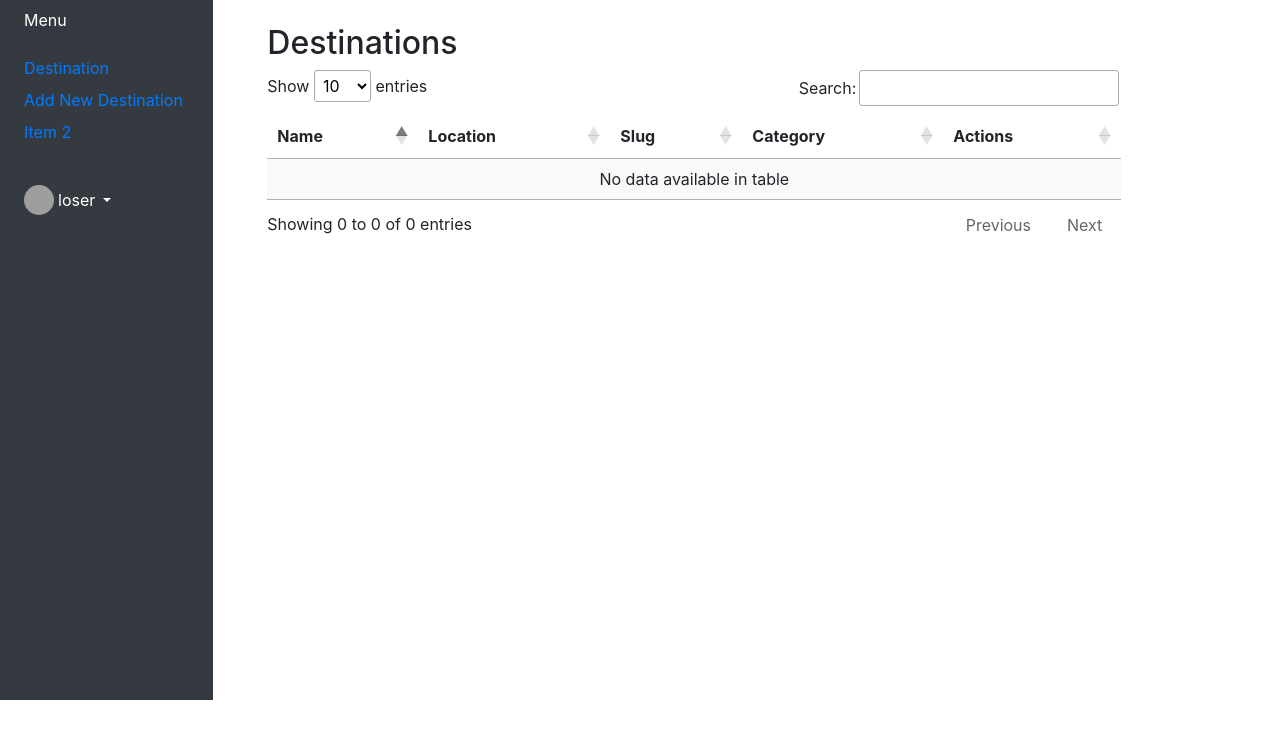
After one commit to shubham16079/flask_app_travel, a Flask app: page /admin/destinations in a window 1280 px wide. The commit adds this page. Shown: the top 739 px of the page. Run offline with Flask 3, Linux system fonts and the light colour scheme; data that the repository does not hold is empty; parts of the project's set-up code (start-up, migrations or seed data) failed here and were passed over; some libraries are stand-ins or nearby versions; grey boxes are pictures that could not be loaded.

Commit message:
admin panel

```diff
--- a/app/routes.py
+++ b/app/routes.py
@@ -1,8 +1,11 @@
-from flask import render_template, redirect, url_for,g,request,jsonify,session,flash,Blueprint
+from flask import render_template, redirect, url_for, g, request, jsonify, session, flash, Blueprint
 from app import app
 from app import models
 from werkzeug.utils import secure_filename
 import os
+from .forms import NewDestinationForm
+
+
 @app.context_processor
 def inject_data():
     experiences = [
@@ -30,9 +33,11 @@ def inject_data():
 
     return dict(experiences=experiences, destinations=destinations)
 
+
 @app.errorhandler(404)
 def page_not_found(e):
     return render_template('404.html'), 404
+
 
 @app.route('/')
 @app.route('/home')
@@ -48,11 +53,14 @@ def set_locale(lang):
     g.lang = lang
     return redirect(url_for('home'))
 
+
 @app.route('/experience/<slug>')
 def experience_by_slug(slug):
     other_experiences = models.Experience.get_other_experiences(slug)
     experiences_test = models.Experience.get_by_slug(slug)
-    return render_template('experience.html',slug=slug, experiences_test=experiences_test,other_experiences=other_experiences)
+    return render_template('experience.html', slug=slug, experiences_test=experiences_test,
+                           other_experiences=other_experiences)
+
 
 @app.route('/experiences')
 def all_experiences():
@@ -61,14 +69,18 @@ def all_experiences():
     experiences_pagination = models.Experience.query.paginate(page=page, per_page=per_page, error_out=False)
     return render_template('experience.html', experiences_pagination=experiences_pagination)
 
+
 @app.route('/destinations/<slug>')
 def destination_by_slug(slug):
-     destinations_test = models.Destination.get_destination_by_slug(slug)
-     other_destinations = models.Destination.get_other_destinations(slug)
-     destination_id = destinations_test[0].id if destinations_test else None
-     experince_data = models.Experience.get_experience_by_destination_id(destination_id)
-     unique_categories = models.Experience.get_all_categories_by_destination(destination_id)
-     return render_template('destination.html',slug=slug, destinations_test=destinations_test,experince_data=experince_data,unique_categories=unique_categories,other_destinations=other_destinations)
+    destinations_test = models.Destination.get_destination_by_slug(slug)
+    other_destinations = models.Destination.get_other_destinations(slug)
+    destination_id = destinations_test[0].id if destinations_test else None
+    experince_data = models.Experience.get_experience_by_destination_id(destination_id)
+    unique_categories = models.Experience.get_all_categories_by_destination(destination_id)
+    return render_template('destination.html', slug=slug, destinations_test=destinations_test,
+                           experince_data=experince_data, unique_categories=unique_categories,
+                           other_destinations=other_destinations)
+
 
 @app.route('/destinations')
 def all_destinations():
@@ -77,29 +89,35 @@ def all_destinations():
     all_destinations = models.Destination.query.paginate(page=page, per_page=per_page, error_out=False)
     return render_template('destination.html', all_destinations=all_destinations)
 
+
 @app.route('/ajax/experiences', methods=['POST'])
 def ajax_experiences():
     data = request.json
     destination_id = data.get('destination_id')
     category_id = data.get('category_id')
     experiences_data = models.Experience.query.filter_by(destination=destination_id, category=category_id).all()
-    experiences = [{'slug': exp.slug, 'description': exp.description,'image': exp.image} for exp in experiences_data]
+    experiences = [{'slug': exp.slug, 'description': exp.description, 'image': exp.image} for exp in experiences_data]
     return jsonify({'experiences': experiences})
+
 
 @app.route('/experiences/category/<slug>')
 def experiences_category(slug):
-     experiences_by_category = models.Experience.get_experiences_by_category(slug)
-     return render_template('experience.html',is_category_wise=1,slug=slug, experiences_by_category=experiences_by_category)
+    experiences_by_category = models.Experience.get_experiences_by_category(slug)
+    return render_template('experience.html', is_category_wise=1, slug=slug,
+                           experiences_by_category=experiences_by_category)
+
 
 @app.route('/destinations/category/<slug>')
 def destinations_category(slug):
-     destinations_by_category = models.Destination.get_destinations_by_category(slug)
-     return render_template('destination.html',is_category_wise=1,slug=slug, destinations_by_category=destinations_by_category)
+    destinations_by_category = models.Destination.get_destinations_by_category(slug)
+    return render_template('destination.html', is_category_wise=1, slug=slug,
+                           destinations_by_category=destinations_by_category)
+
 
 @app.route('/ajax/common-search', methods=['POST'])
 def common_search():
     data = request.json
-    search_text = data.get('search_text','').strip()
+    search_text = data.get('search_text', '').strip()
     destinations = models.Destination.get_destinations_by_search(search_text)
     destinations_list = [
         {
@@ -130,13 +148,16 @@ def common_search():
     }
     return jsonify(result_dict)
 
+
 def login_required(view_func):
     def wrapper(*args, **kwargs):
         if not session.get('isLoggedIn'):
             flash('Please log in to access this page.', 'warning')
             return redirect(url_for('login'))
         return view_func(*args, **kwargs)
+
     return wrapper
+
 
 @app.route('/admin')
 def admin():
@@ -144,6 +165,7 @@ def admin():
         return render_template('admin/admin.html', test_data="you are logged in")
     else:
         return redirect(url_for('login'))
+
 
 @app.route('/admin/login', methods=['GET', 'POST'])
 def login():
@@ -157,6 +179,7 @@ def login():
 
     return render_template('admin/login.html')
 
+
 @app.route('/admin/logout')
 def logout():
     session.pop('isLoggedIn', None)
@@ -165,21 +188,55 @@ def logout():
 
 
 @app.route('/admin/add_new_destination', methods=['GET', 'POST'])
-#@login_required
+# @login_required
 def new_destination():
-    if request.method == 'POST' and request.form.get('location') != '':
-        form_data = request.form.to_dict()
-        if 'image' in request.files:
-            image = request.files['image']
-            if image.filename != '':
-                DESTINATION_FOLDER = os.path.join(os.getcwd(), 'app','static', 'images', 'destinations')
-                os.makedirs(DESTINATION_FOLDER, exist_ok=True)
-                save_image = image.save(os.path.join(DESTINATION_FOLDER, secure_filename(image.filename)))
-                form_data['image'] = image.filename
+    categories = models.Category.get_all_categories()
+    form = NewDestinationForm()
+    if request.method == 'POST':
+        form.set_category_choices(categories)
+        if form.validate_on_submit():
+            isExistDestination = models.Destination.get_destination_by_slug(request.form.get('slug'))
+            if isExistDestination:
+                flash('Destination already exist', 'success')
+                return render_template('admin/add_new_destination.html', form=form, categories=categories)
+            form_data = request.form.to_dict()
+            if 'image' in request.files:
+                image = request.files['image']
+                if image.filename != '':
+                    DESTINATION_FOLDER = os.path.join(os.getcwd(), 'app', 'static', 'images', 'destinations')
+                    os.makedirs(DESTINATION_FOLDER, exist_ok=True)
+                    save_image = image.save(os.path.join(DESTINATION_FOLDER, secure_filename(image.filename)))
+                    form_data['image'] = image.filename
 
-        lastInsertId = models.Destination.save_new_destination(form_data)
-        if lastInsertId:
-            flash('Destination Saved!', 'success')
+            lastInsertId = models.Destination.save_new_destination(form_data)
+            if lastInsertId:
+                flash('Destination Saved!', 'success')
 
-    categories = models.Category.get_all_categories()
-    return render_template('admin/add_new_destination.html', categories=categories)
+    return render_template('admin/add_new_destination.html', form=form, categories=categories)
+
+
+@app.route('/admin/destinations')
+def get_destinations():
+    return render_template('admin/destinations.html')
+
+
+@app.route('/admin/destinations-list', methods=['POST'])
+def get_destinations_list():
+    draw = request.form.get('draw', 1, type=int)
+    start = request.form.get('start', 0, type=int)
+    length = request.form.get('length', 10, type=int)
+    destinations_list, total_records = models.Destination.get_destinations_list(start, length)
+
+    destination_list = [{'id': destination.id, 'name': destination.name, 'location': destination.location,
+                         'slug': destination.slug,
+                         'category_name': destination.category if destination.category else ''}
+                        for destination in destinations_list]
+
+    response = {
+        'draw': draw,
+        'recordsTotal': total_records,
+        'recordsFiltered': total_records,
+        'data': destination_list
+    }
+
+    return jsonify(response)
--- a/app/static/css/style.css
+++ b/app/static/css/style.css
@@ -45,7 +45,7 @@ a {
 .dropdown-hover:hover>.dropdown-menu {
   display: inline-block;
   position: absolute;
-  left: -400%;
+  left: -500%;
 }
 
 .dropdown-hover>.dropdown-toggle:active {
--- /dev/null
+++ b/app/templates/admin/destinations.html
@@ -0,0 +1,102 @@
+{% extends 'admin/admin.html' %}
+
+{% block title %}Home - Travel Website{% endblock %}
+
+{% block content %}
+<link href="https://cdn.datatables.net/v/dt/dt-1.13.8/datatables.min.css" rel="stylesheet">
+<script src="https://cdn.datatables.net/v/dt/dt-1.13.8/datatables.min.js"></script>
+<div class="container">
+    <div class="row flex-nowrap">
+        <main class="col-md-12 ms-sm-auto col-lg-12 px-md-4">
+            <div class="container mt-4">
+                {% with messages = get_flashed_messages() %}
+                    {% if messages %}
+                        {% for message in messages %}
+                            <div class="alert alert-info alert-dismissible fade show" role="alert">
+                                {{ message }}
+                            </div>
+                        {% endfor %}
+                    {% endif %}
+                {% endwith %}
+                <h2>Destinations</h2>
+                <div id="base-url" data-url="{{ url_for('get_destinations_list') }}"></div>
+                <table class="display" id="destinations-table">
+                    <thead>
+                        <tr>
+                            <th>Name</th>
+                            <th>Location</th>
+                            <th>Slug</th>
+                            <th>Category</th>
+                            <th>Actions</th>
+                        </tr>
+                    </thead>
+                    <tbody>
+
+                    </tbody>
+                </table>
+
+                <div id="edit-form" style="display: none;">
+                    <h2>Edit Destination</h2>
+                    <!-- Your form fields for editing go here -->
+                </div>
+
+            </div>
+        </main>
+    </div>
+</div>
+<script>
+   $(document).ready(function() {
+        var baseUrl = $('#base-url').data('url');
+        var dataTable;
+
+        // Initialize DataTable only if it doesn't exist
+        if (!$.fn.DataTable.isDataTable('#destinations-table')) {
+            dataTable = $('#destinations-table').DataTable({
+                "processing": true,
+                "serverSide": true,
+                "debug": true,
+                "ajax": {
+                    url: baseUrl,
+                    type: 'POST',
+                    contentType: 'application/json',
+                    "dataSrc": "data",
+                },
+                "columns": [
+                    { "data": "name" },
+                    { "data": "location" },
+                    { "data": "slug" },
+                    { "data": "category_name" },
+                    {
+                        "data": null,
+                        "render": function (data, type, row) {
+                            return '<button class="btn btn-sm btn-primary edit-btn" data-id="' + row.id + '">Edit</button>' +
+                                '<button class="btn btn-sm btn-danger delete-btn" data-id="' + row.id + '">Delete</button>';
+                        }
+                    },
+                ],
+            });
+        } else {
+            // If DataTable exists, just redraw it
+            dataTable.ajax.reload();
+        }
+
+        // Optional: Event listeners for edit and delete buttons
+        $('#destinations-table').on('click', '.edit-btn', function() {
+            var destinationId = $(this).data('id');
+            // Fetch destination details and show edit form
+            // Example: You can make another AJAX request to get details and populate the form
+            // Display the edit form using: $('#edit-form').show();
+        });
+
+        $('#destinations-table').on('click', '.delete-btn', function() {
+            var destinationId = $(this).data('id');
+            // Implement logic to delete the destination
+            // Example: You can make an AJAX request to delete the destination
+        });
+
+        $('#destinations-table_filter input').on('keyup', function () {
+            dataTable.search(this.value).draw();
+        });
+    });
+</script>
+{% endblock %}
--- a/app/templates/destination.html
+++ b/app/templates/destination.html
@@ -11,7 +11,7 @@
 
 {% if slug and not is_category_wise %}
     {% for all_destination in destinations_test %}
-                <img class="slider_image" src="{{ url_for('static', filename='images/slider_city.jpeg') }}" alt="Card image cap">
+                <img class="slider_image" src="{{ url_for('static', filename='images/kashi_slider.jpg') }}" alt="Card image cap">
                 <div class="centered">{{ all_destination.name }}</div>
         <div class="container-fluid mt-3">
             <hr>
@@ -114,7 +114,7 @@
                 <a href="{{ url_for('destination_by_slug', slug=destination_by_category.slug) }}">
                     <img class="card-img-top" src="{{ url_for('static', filename='images/' ~ destination_by_category.image) }}" alt="Card image cap">
                     <div class="card-body">
-                        <h5 class="card-title">{{ destination_by_category.slug }}</h5>
+                        <h5 class="card-title">{{ destination_by_category.name }}</h5>
                 </a>
                     <p class="card-text read_more_content">{{ destination_by_category.description }}</p>
                     <a href="javascript:void(0)" class="read_more_button">Read More</a>
```
Also changed, not shown: app/forms.py (added, +19 -0 lines), app/models.py (+7 -0 lines), app/templates/admin/add_new_destination.html (+57 -32 lines), app2.py (deleted, +0 -24 lines), app/static/images/destinations/heritage_dest.jpeg (added), app/static/images/destinations/kashi.jpg (added), app/static/images/kashi_slider.jpg (added).
